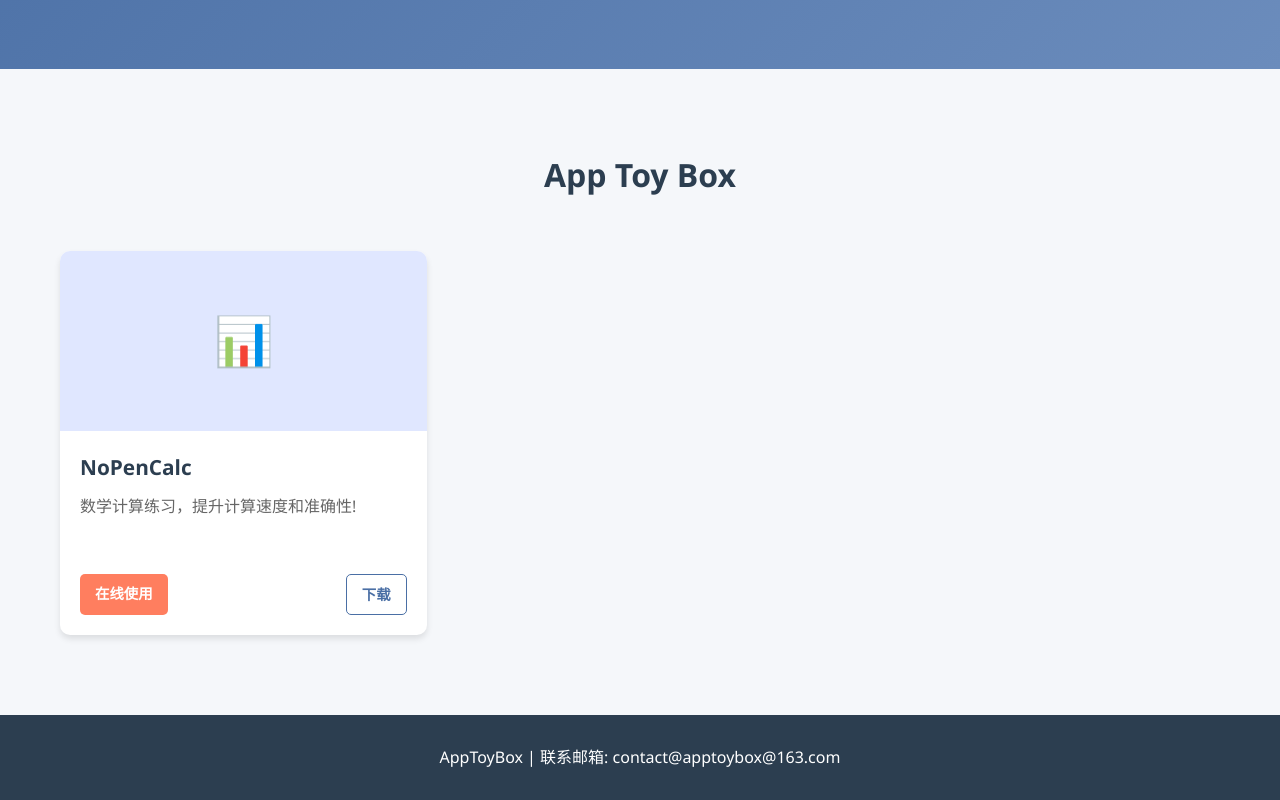
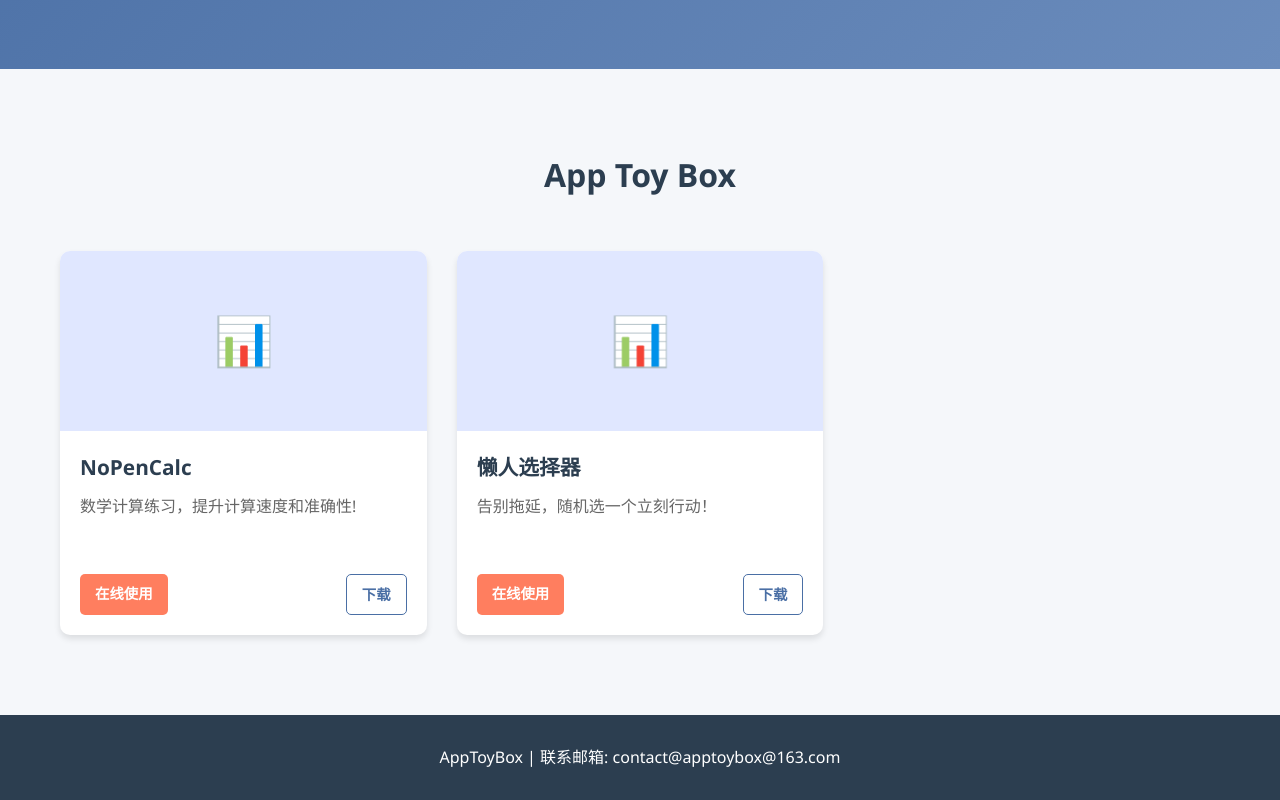
Before and after one commit to Hoaooo/my-app-portfolio, a plain HTML site: page index.html in a window 1280 px wide. Shown: the part 361-1161 px from the top of the page. Drawn offline with Linux system fonts and the light colour scheme.

Commit message:
Update index.html

```diff
--- a/index.html
+++ b/index.html
@@ -51,6 +51,20 @@
                     </div>
                 </div>
 
+                <!-- 应用卡片 1 -->
+                <div class="app-card">
+                    <div class="app-image">
+                        <div class="app-image">📊</div>
+                    </div>
+                    <div class="app-content">
+                        <h3 class="app-title">懒人选择器</h3>
+                        <p class="app-description">告别拖延，随机选一个立刻行动！</p>
+                        <div class="app-actions">
+                            <a href="tools/EasyPicker.html" class="btn">在线使用</a>
+                            <a href="assets/downloads/EasyPicker.zip" class="btn btn-outline">下载</a>
+                        </div>
+                    </div>
+                </div>
 
 
             </div>
```
